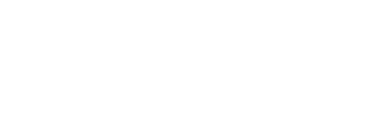
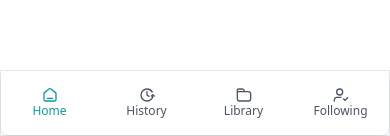
Before and after one commit to phamnhutdanh/video-streaming-app, a Next.js app: page / in a window 390 px wide. Shown: the part 708-844 px from the top of the page. Built offline with nearby package versions, Linux system fonts and the light colour scheme; no server answers.

Commit message:
add footer components

```diff
--- a/src/Components/Components.tsx
+++ b/src/Components/Components.tsx
@@ -2,4 +2,6 @@
 export { default as Navbar } from "./Navbar";
 export { default as Sidebar } from "./Sidebar";
 export { default as Layout } from "./Layout";
+export { default as Footer } from "./Footer";
+
 export { UserImage } from "./VideoComponent";
--- /dev/null
+++ b/src/Components/Footer.tsx
@@ -0,0 +1,79 @@
+import { signIn, useSession } from "next-auth/react";
+import Link from "next/link";
+import { usePathname, useRouter } from "next/navigation";
+import { ClockRewind, Folder, Home, UserCheck } from "./Icons/Icons";
+
+interface NavigationItem {
+  name: string;
+  path?: string;
+  icon: (className: string) => JSX.Element;
+  current: boolean;
+}
+function classNames(...classes: string[]) {
+  return classes.filter(Boolean).join(" ");
+}
+
+export default function Footer() {
+  const router = useRouter();
+  const pathname = usePathname();
+  const { data: sessionData } = useSession();
+  const userId = sessionData?.user.id;
+  const tabs: NavigationItem[] = [
+    {
+      name: "Home",
+      path: `/`,
+      icon: (className) => <Home className={className} />,
+      current: pathname === `/`,
+    },
+
+    {
+      name: "History",
+      path: userId ? `/playlist/History` : "sign-in",
+      icon: (className) => <ClockRewind className={className} />,
+      current: pathname === `/playlist/History`,
+    },
+    {
+      name: "Library",
+      path: userId ? `/${String(userId)}/ProfilePlaylists` : "sign-in",
+      icon: (className) => <Folder className={className} />,
+      current: pathname === `/${String(userId)}/ProfilePlaylists`,
+    },
+    {
+      name: "Following",
+      path: userId ? `/${String(userId)}/ProfileFollowing` : "sign-in",
+      icon: (className) => <UserCheck className={className} />,
+      current: pathname === `/${String(userId)}/ProfileFollowing`,
+    },
+  ];
+  return (
+    <footer className="fixed bottom-0 z-50 w-full border border-gray-200 bg-white shadow-sm ">
+      <nav className="isolate flex rounded-lg shadow" aria-label="Tabs">
+        {tabs.map((tab) => (
+          <Link
+            key={tab.name}
+            href="#"
+            className={classNames(
+              tab.current ? " text-primary-600" : "text-gray-600",
+              "group relative min-w-0 flex-1 overflow-hidden px-4 py-4 text-center text-xs font-medium  hover:bg-gray-50 focus:z-10",
+            )}
+            onClick={(e) => {
+              e.preventDefault();
+              if (tab.path === "sign-in") {
+                void signIn();
+              } else {
+                void router.push(tab.path || "/");
+              }
+            }}
+          >
+            <div className="flex flex-col items-center ">
+              {tab.current
+                ? tab.icon("h-4 w-4 shrink-0 stroke-primary-600 ")
+                : tab.icon("h-4 w-4 shrink-0  stroke-gray-600")}
+              <span>{tab.name}</span>
+            </div>
+          </Link>
+        ))}
+      </nav>
+    </footer>
+  );
+}
--- a/src/Components/Layout.tsx
+++ b/src/Components/Layout.tsx
@@ -1,4 +1,4 @@
-import { Navbar, Sidebar } from "./Components";
+import { Navbar, Sidebar, Footer } from "./Components";
 import React, { useState } from "react";
 import { Menu } from "./Icons/Icons";
 
@@ -30,7 +30,9 @@
         closeSidebar={closeSidebar}
         setSidebarOpen={setSidebarOpen}
       ></Sidebar>
-      <div className="lg:hidden">{/* <Footer /> */}</div>
+      <div className="lg:hidden">
+        <Footer />
+      </div>
 
       <div className={classNames(closeSidebar ? "lg:pl-20" : "lg:pl-56")}>
         <main className="py-24">
```
